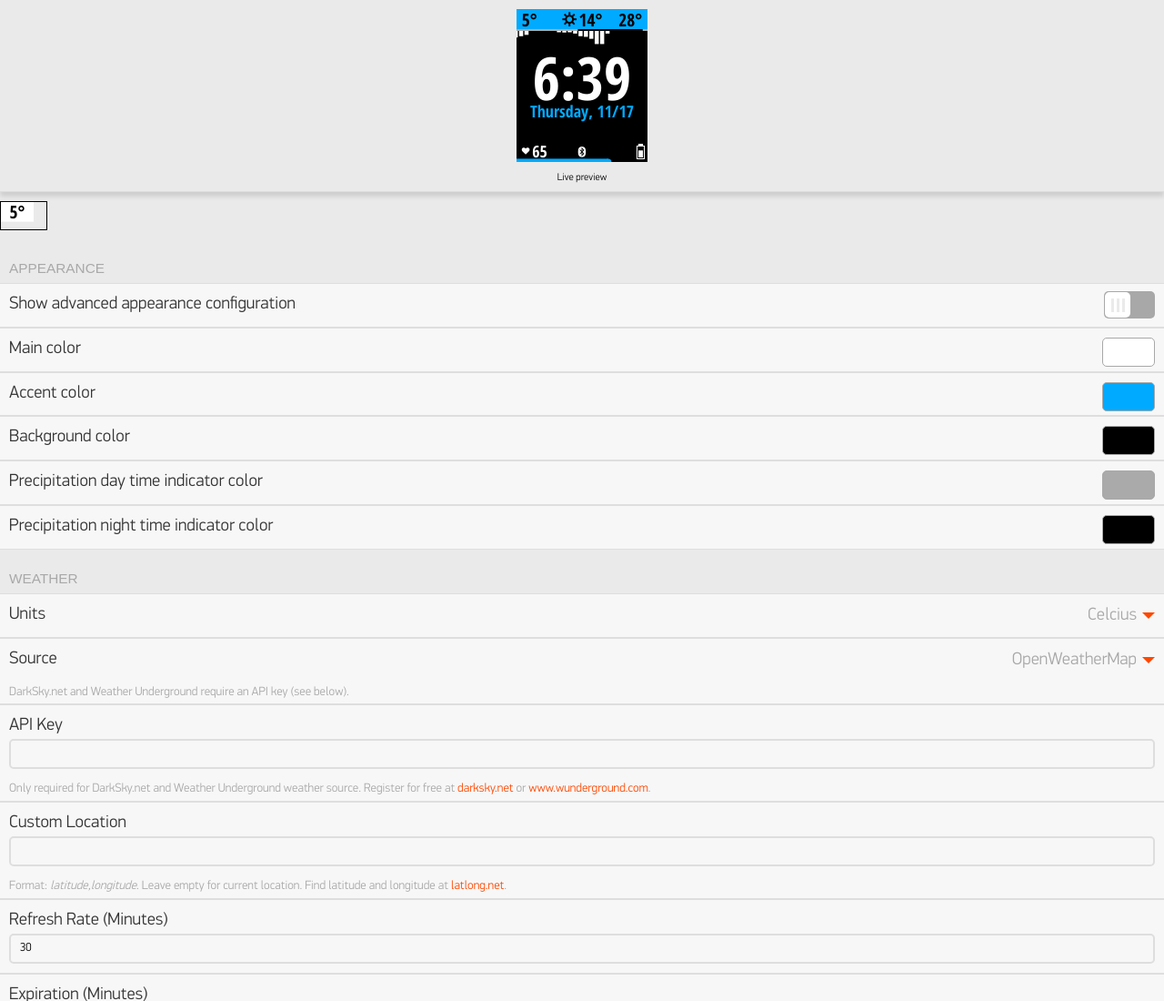
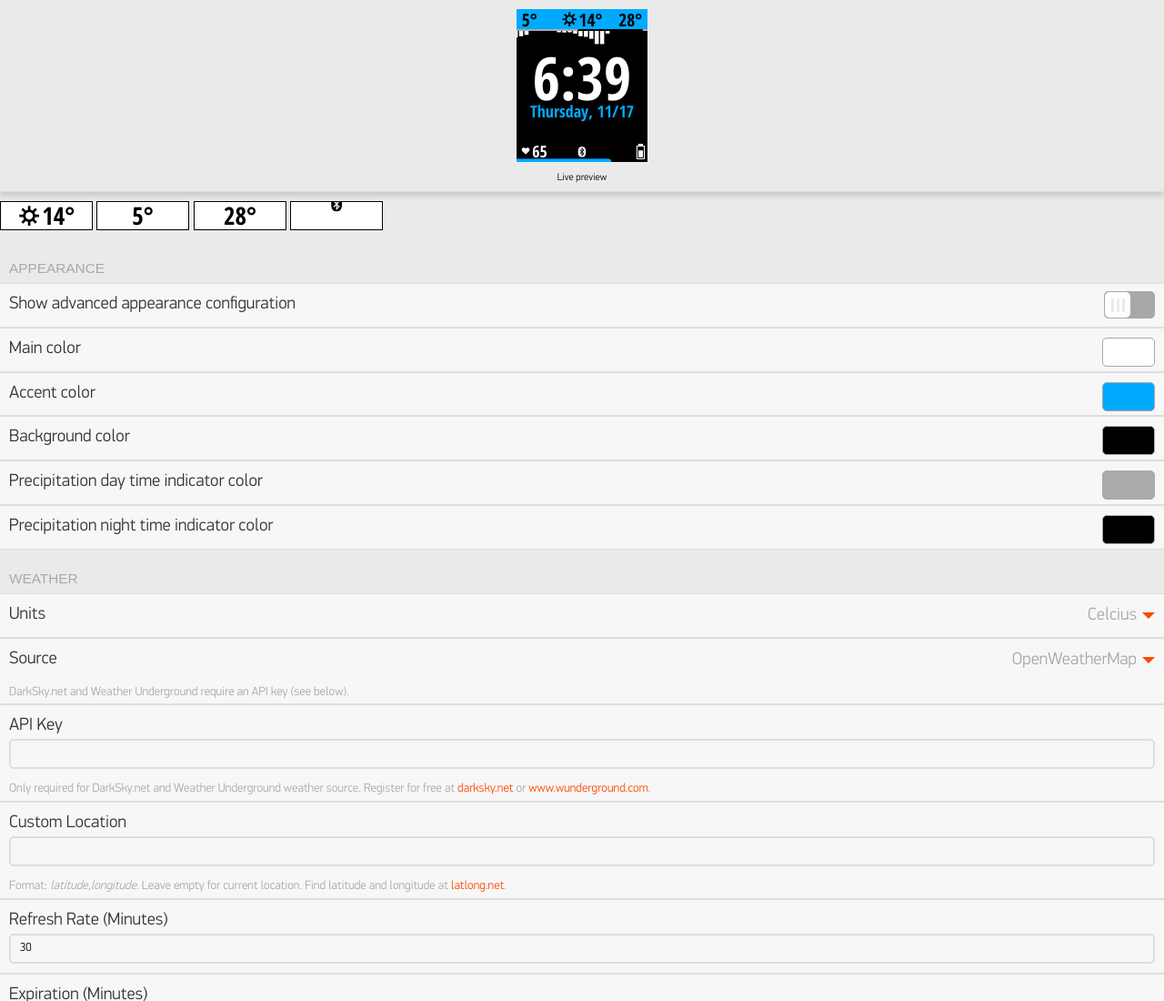
Before and after one commit to stefanheule/graphite, a plain HTML site: page config/index.html in a window 1280 px wide. Shown: the top 1100 px of the page at 91% size. Drawn offline with Linux system fonts and the light colour scheme.

Commit message:
progress towards complications in settings

```diff
--- a/config/index.html
+++ b/config/index.html
@@ -51,7 +51,19 @@
 
     <div id="body-container">
 
-    <canvas class="complication" id="complication1"></canvas>
+<!--
+// -- autogen
+// -- ## for key in complications
+// --       <canvas class="complication" id="complication{{ key["id"] }}"></canvas>
+// -- ## endfor
+-->
+      <canvas class="complication" id="complication0"></canvas>
+      <canvas class="complication" id="complication1"></canvas>
+      <canvas class="complication" id="complication2"></canvas>
+      <canvas class="complication" id="complication3"></canvas>
+<!--
+// -- end autogen
+-->
 
     <div class='item-container'>
       <div class='item-container-header'>Appearance</div>
@@ -977,7 +989,15 @@
       var config = readConfigFromDom();
       RedshiftPreview.drawPreview(config, 'preview', getPlatform());
 
+// -- autogen
+// -- ## for key in complications
+// --       RedshiftPreview.previewComplication({{ key["id"] }}, config, 'complication{{ key["id"] }}', getPlatform());
+// -- ## endfor
+      RedshiftPreview.previewComplication(0, config, 'complication0', getPlatform());
       RedshiftPreview.previewComplication(1, config, 'complication1', getPlatform());
+      RedshiftPreview.previewComplication(2, config, 'complication2', getPlatform());
+      RedshiftPreview.previewComplication(3, config, 'complication3', getPlatform());
+// -- end autogen
     }
   </script>
   </div>
--- a/config/js/preview.js
+++ b/config/js/preview.js
@@ -21,6 +21,7 @@ var RedshiftPreview = (function () {
     var layer_background = 0;
     var fontsize_complications;
     var height, width, height_full, width_full;
+    var rem_is_pix = false;
 
     function getWeather() {
         return {
@@ -86,7 +87,7 @@ var RedshiftPreview = (function () {
     var FIXED_POINT_SCALE = 16;
     var NULL = 0;
     function INT_TO_FIXED(x) { return x*FIXED_POINT_SCALE; }
-    function REM(x) { return INT_TO_FIXED(x) * PBL_DISPLAY_WIDTH / 200; }
+    function REM(x) { return rem_is_pix ? INT_TO_FIXED(x) : INT_TO_FIXED(x) * PBL_DISPLAY_WIDTH / 200; }
     function PIX(x) { return INT_TO_FIXED(x); }
     function FIXED_TO_INT(x) { return Math.floor(x/FIXED_POINT_SCALE); }
     function FIXED_ROUND(x) { return ((x) % FIXED_POINT_SCALE < FIXED_POINT_SCALE/2 ? (x) - ((x) % FIXED_POINT_SCALE) : (x) + FIXED_POINT_SCALE - ((x) % FIXED_POINT_SCALE)) }
@@ -216,12 +217,17 @@ var RedshiftPreview = (function () {
     }
 
     function drawComplication(canvasId, complication) {
+        var backup = rem_is_pix;
+        rem_is_pix = true;
+
         initializeDrawingState(canvasId);
 
-        var w = 50;
+        var w = 100;
         var h = 30;
         var sep = REM(5);
         var fctx;
+        // unfortunately this line is duplicated
+        fontsize_complications = REM(27);
 
         canvas.height = h;
         canvas.width = w;
@@ -231,6 +237,8 @@ var RedshiftPreview = (function () {
         var background_color = GColor.White;
         draw_rect(fctx, FRect(FPoint(0, 0), FSize(REM(w), REM(h))), background_color);
         complications[complication](fctx, pos, GTextAlignmentCenter, foreground_color, background_color);
+
+        rem_is_pix = backup;
     }
 
     function drawConfig(canvasId, ignored) {
```
